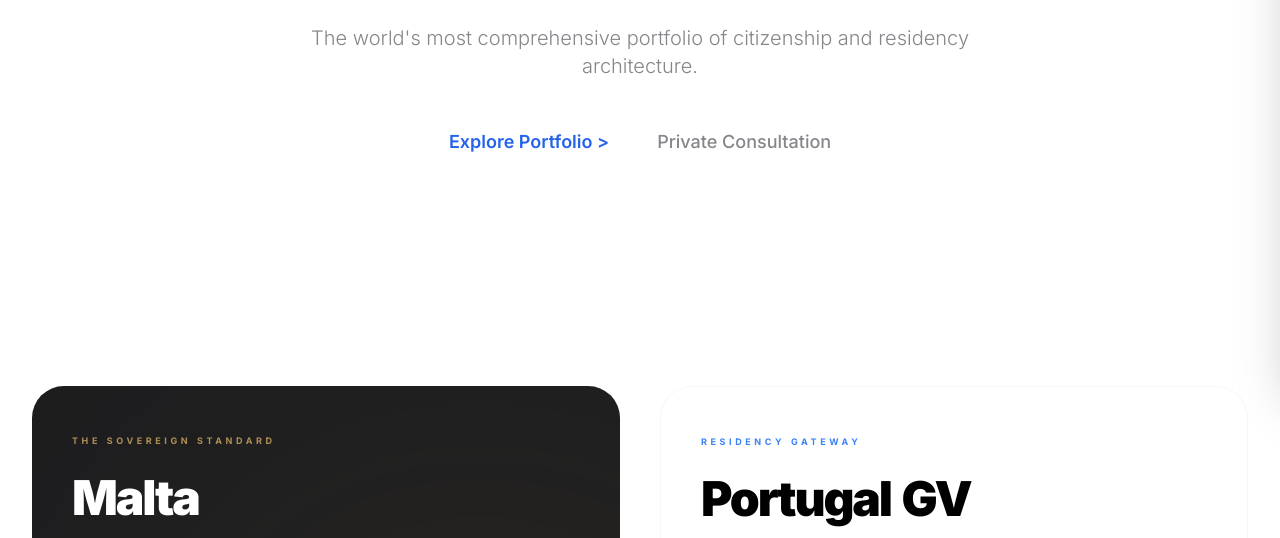
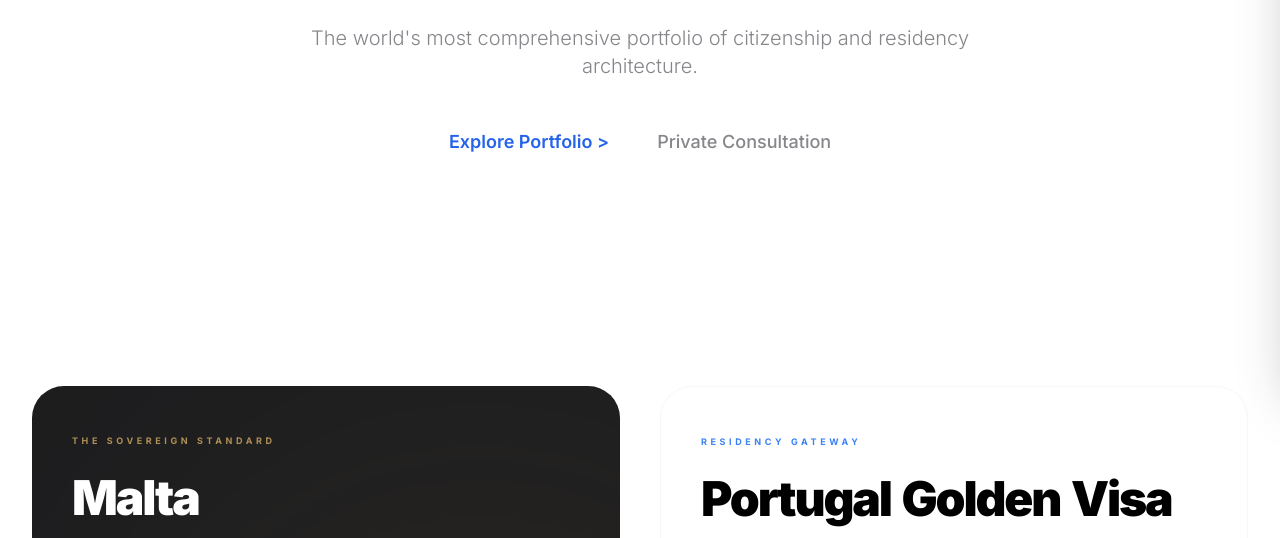
Before and after one commit to asmedical888-gif/kpartners.github.io, a plain HTML site: page index.html in a window 1280 px wide. Shown: the part 414-952 px from the top of the page. Drawn offline with nearby package versions, Linux system fonts and the light colour scheme.

Commit message:
Update index.html

```diff
--- a/index.html
+++ b/index.html
@@ -203,7 +203,7 @@
             <div class="apple-card p-10 flex flex-col justify-between h-[540px] bg-white border border-black/[0.03]">
                 <div class="z-10">
                     <span class="text-[9px] font-bold text-blue-500 uppercase tracking-[0.4em]" data-i18n="card-portugal-tag">Residency Gateway</span>
-                    <h3 class="hero-heading text-3xl md:text-5xl font-[900] mt-6 mb-6 text-black">Portugal GV</h3>
+                    <h3 class="hero-heading text-3xl md:text-5xl font-[900] mt-6 mb-6 text-black">Portugal Golden Visa</h3>
                     <p class="text-k-gray text-base font-light leading-relaxed mb-8" data-i18n="card-portugal-desc">The most sought-after Golden Visa in Europe. Path to EU citizenship with minimal residency requirement.</p>
                 </div>
                 <div class="z-10 flex justify-between items-end">
```
